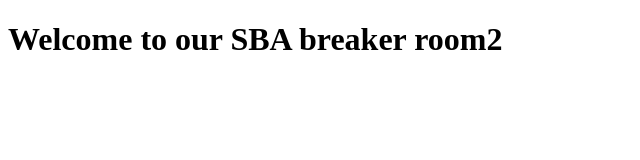
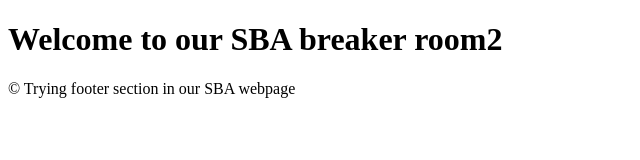
Before and after one commit to MKS2106/version-control-simulation-manasa, a plain HTML site: page index.html in a window 1280 px wide. Shown: the whole page, without its empty margins (0-640 px from the left). Drawn offline with Linux system fonts and the light colour scheme.

Commit message:
Added footer section to index.html

```diff
--- a/index.html
+++ b/index.html
@@ -7,5 +7,10 @@
 </head>
 <body>
     <h1> Welcome to our SBA breaker room2 </h1>
+
+    <footer>
+        <p>&copy; Trying footer section in our SBA webpage </p>
+      </footer>
+
 </body>
 </html>
```
